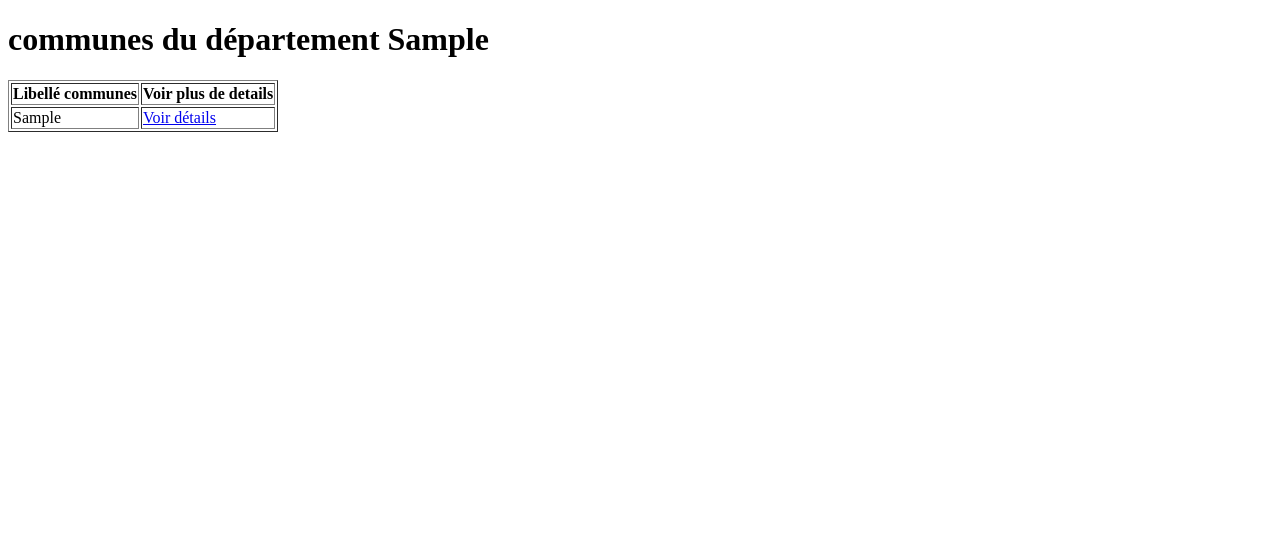
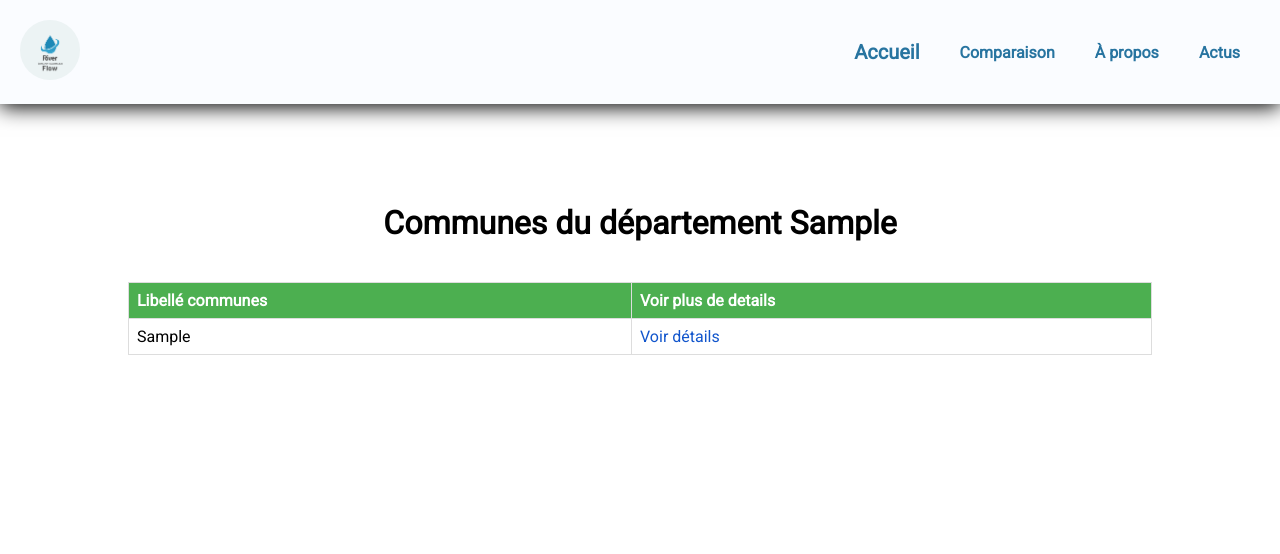
Before and after one commit to adel016/S2-SAE, a Flask app: template templates/communes.html in a window 1280 px wide. Shown: the top 554 px of the page. Before the commit the page ends 132 px from the top, so only its background shows below. Run offline with Flask 3, Linux system fonts and the light colour scheme; the template is opened without the code that fills it: most values are stand-ins (such as "Sample title", 1, 10 or a date in 2020).

Commit message:
update
ajout des communes et amélioration du css

```diff
--- a/controller.py
+++ b/controller.py
@@ -1,4 +1,4 @@
-from flask import Flask, render_template
+from flask import Flask, render_template, abort
 import sqlite3
 
 app = Flask(__name__)
@@ -39,14 +39,24 @@ def view_region_details(code_region):
         return "Region not found", 404
 
 
+@app.route('/departement/<code_departement>')
+def view_departement_details(code_departement):
+    db = get_db()
+    # Récupérer le nom du département
+    departement_query = db.execute('SELECT libelle_departement FROM departements WHERE code_departement = ?', (code_departement,))
+    departement_name = departement_query.fetchone()
 
-@app.route('/departement/<code_departement>')
-def view_departement_details(code_departmeent):
-    db = get_db()
-    cur = db.execute('SELECT * FROM communes WHERE code_departement = ?', (code_departmeent,))
-    communes = cur.fetchall()
+    # Récupérer les communes appartenant à ce département
+    commune_query = db.execute('SELECT * FROM communes WHERE code_departement = ?', (code_departement,))
+    communes = commune_query.fetchall()
     db.close()
-    return render_template('communes.html', communes=communes, code_departmeent=code_departmeent)
+
+    if departement_name:
+        return render_template('communes.html', communes=communes, libelle_departement=departement_name['libelle_departement'], code_departement=code_departement)
+    else:
+        abort(404, description="Departement not found")
+
+
 
 
 if __name__ == '__main__':
--- /dev/null
+++ b/static/communes.css
@@ -0,0 +1,130 @@
+@import url('https://fonts.googleapis.com/css2?family=Roboto&display=swap');
+
+
+*{
+    padding: 0;
+    margin: 0;
+    text-decoration: none;
+    list-style: none;
+    box-sizing: none;
+}
+
+
+body{
+    font-family: 'Roboto', sans-serif;
+    height: 160vh;
+}
+
+
+.section1{
+    padding: 40px 80px;
+}
+
+.section2 {
+    margin: 40px 0;
+}
+
+/* Bouton */
+.btn {
+    cursor: pointer;
+    padding: 12px;
+    border-radius: 4px;
+    border: 1px solid #fff;
+    color: #000;
+    background-color: #fff;
+    transition: 0.3s;
+    text-align: center;
+    font-weight: 600;
+}
+
+.btn:hover{
+    color: #fff;
+    background-color: #00ddff;
+}
+
+#header{
+    display: flex;
+    align-items: center;
+    justify-content: space-between;
+    background-color: rgb(250, 252, 255);
+    padding: 20px;
+    box-shadow: 0 3px 20px ;
+    box-shadow: rgba(0, 0, 0, 0.3);
+    z-index: 999;
+    position: sticky;
+    top: 0;
+    left: 0;
+}
+
+#navbar{
+    display: flex;
+    align-items: center;
+    justify-content: space-between;
+}
+
+#navbar li{
+    padding: 0 20px;
+    font-size: 16px;
+    transition: 0.3s;
+}
+
+#navbar li:hover{
+    transform: scale(1.2);
+}
+
+#navbar li a {
+    color: #2774a0;
+    font-size: 16px;
+    font-weight: 600;
+}
+
+#header img{
+    width: 60px;
+    border-radius: 50px;
+}
+
+#header .acceuil {
+    font-size: 20px;
+}
+
+/* Tableau section */
+
+
+#display_communes {
+    text-align: center; /* Centre le contenu du bloc */
+    width: 100%; /* Utilise toute la largeur de la section pour le centrage */
+}
+
+h1 {
+    margin-top: 100px;
+    margin-bottom: 40px;
+    font-size: 2rem;
+}
+
+table {
+    margin: 0 auto; /* Centrage du tableau */
+    width: 80%; /* Adjust the width as needed */
+    border-collapse: collapse;
+}
+th, td {
+    border: 1px solid #ddd; /* Bordure légère pour les cellules */
+    padding: 8px;
+    text-align: left;
+}
+th {
+    background-color: #4CAF50; /* Couleur de fond des en-têtes */
+    color: white;
+}
+tr:nth-child(even) {
+    background-color: #f2f2f2; /* Alternance de couleur pour les lignes */
+}
+tr:hover {
+    background-color: #ddd; /* Effet au survol pour les lignes */
+}
+a {
+    color: #1155CC; /* Couleur des liens */
+    text-decoration: none; /* Pas de soulignement */
+}
+a:hover {
+    text-decoration: underline; /* Soulignement au survol */
+}
--- a/templates/communes.html
+++ b/templates/communes.html
@@ -1,11 +1,24 @@
 {% extends 'base.html'%}
 
 {% block head %}
-
+<link rel="stylesheet" href="{{ url_for('static', filename='communes.css')}}">
 {% endblock %}
 
 {% block body %}
-<h1>communes du département {{ libelle_departement }}</h1>
+<section id="header">
+    <a href="#"><img src="/static/img/logo.png"></a>
+    <div>
+        <ul id="navbar">
+            <li><a href="#" class="acceuil">Accueil</a></li>
+            <li><a href="#">Comparaison</a></li>
+            <li><a href="#">À propos</a></li>
+            <li><a href="#">Actus</a></li>
+        </ul>
+    </div>
+</section>
+
+<section id="display_communes">
+    <h1>Communes du département {{ libelle_departement }}</h1>
     <table border="1">
         <thead>
             <tr>
@@ -17,10 +30,12 @@
             {% for commune in communes %}
             <tr>
                 <td>{{ commune.libelle_commune }}</td>
-                <td><a href="{{ url_for('view_region_details', code_region=region.code_region) }}">Voir détails</a></td>
+                <td><a href="#">Voir détails</a></td>
             </tr>
             {% endfor %}
         </tbody>
+    </table>
+</section>
 
-    </table>
+
 {% endblock %}
--- a/templates/departements.html
+++ b/templates/departements.html
@@ -19,7 +19,7 @@
 </section>
 
 <section id="display_departements">
-    <h1>departements de la Région {{ libelle_region }}</h1>
+    <h1>Departements de la Région {{ libelle_region }}</h1>
     <table border="1">
         <thead>
             <tr>
@@ -31,7 +31,7 @@
             {% for departement in departements %}
             <tr>
                 <td>{{ departement.libelle_departement }}</td>
-                <td><a href="#">Voir détails</a></td>
+                <td><a href="{{ url_for('view_departement_details', code_departement=departement.code_departement) }}">Voir détails</a></td>
             </tr>
             {% endfor %}
         </tbody>
```
Also changed, not shown: model_s.py (+19 -1 lines).
